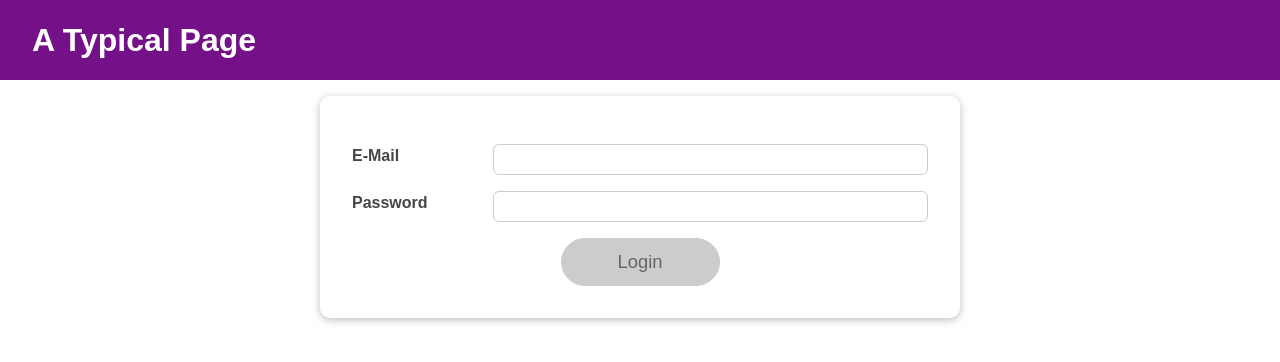
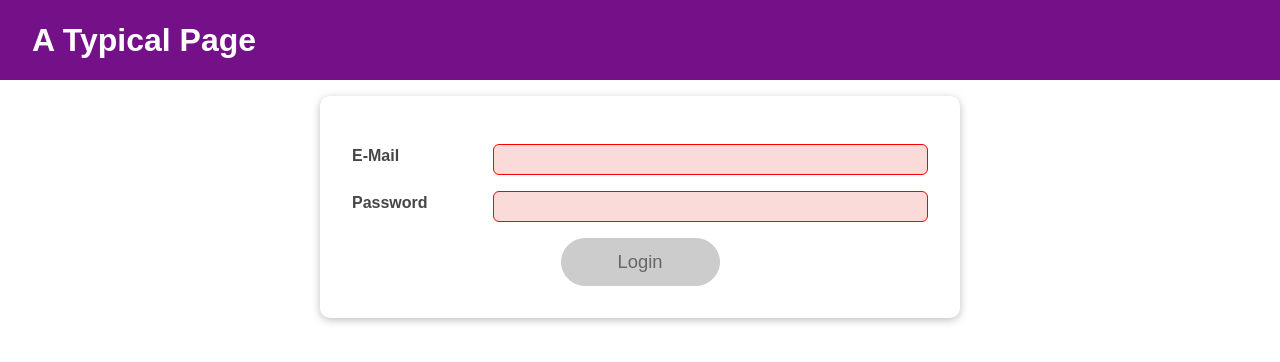
Before and after one commit to fburaktrd/react-udemy, a React (Create React App) app in the folder Reducers-ContextAPI-useEffect/: page / in a window 1280 px wide. Shown: the top 362 px of the page. Built offline with nearby package versions, Linux system fonts and the light colour scheme.

Commit message:
used useReducer Hook

```diff
--- a/Reducers-ContextAPI-useEffect/src/components/Login/Login.js
+++ b/Reducers-ContextAPI-useEffect/src/components/Login/Login.js
@@ -1,49 +1,85 @@
-import React, { useState,useEffect } from 'react';
+import React, { useState,useEffect,useReducer} from 'react';
 
 import Card from '../UI/Card/Card';
 import classes from './Login.module.css';
 import Button from '../UI/Button/Button';
 
+const emailReducer = (state, action) =>{
+  if(action.type === 'USER_INPUT'){
+    return {value: action.val, isValid: action.val.includes('@') };
+  }
+  if(action.type === 'INPUT_BLUR'){
+    return {value:state.value, isValid:state.value.includes('@')};
+  }
+  return {value:'', isValid: false};
+};
+
+const passwordReducer = (state,action) => {
+
+  if(action.type === 'USER_INPUT'){
+    return {value: action.val, isValid: action.val.trim().length > 6 };
+  }
+  if(action.type === 'INPUT_BLUR'){
+    return {value:state.value, isValid:state.value.trim().length > 6};
+  }
+  return {value:'', isValid: false};
+};
+
 const Login = (props) => {
-  const [enteredEmail, setEnteredEmail] = useState('');
-  const [emailIsValid, setEmailIsValid] = useState();
-  const [enteredPassword, setEnteredPassword] = useState('');
-  const [passwordIsValid, setPasswordIsValid] = useState();
+  // const [enteredEmail, setEnteredEmail] = useState('');
+  // const [emailIsValid, setEmailIsValid] = useState();
+  // const [enteredPassword, setEnteredPassword] = useState('');
+  // const [passwordIsValid, setPasswordIsValid] = useState();
   const [formIsValid, setFormIsValid] = useState(false);
 
+  const [emailState,dispatchEmail] = useReducer(emailReducer,{value: '', isValid:false});
 
-  useEffect(() => {
-    const identifier = setTimeout(()=>{
-      console.log('Checking form validity!');
-      setFormIsValid(
-        enteredEmail.includes('@') && enteredPassword.trim().length > 6
-      );
-    },500)
-    return () => {
-      console.log('CLEANUP');
-      clearTimeout(identifier);
-    };
-  }, [enteredEmail,enteredPassword]);
+  const [passwordState,dispatchPass] = useReducer(passwordReducer,{value: '', isValid: false});
+
+  // useEffect(() => {
+  //   const identifier = setTimeout(()=>{
+  //     console.log('Checking form validity!');
+  //     setFormIsValid(
+  //       enteredEmail.includes('@') && enteredPassword.trim().length > 6
+  //     );
+  //   },500)
+  //   return () => {
+  //     console.log('CLEANUP');
+  //     clearTimeout(identifier);
+  //   };
+  // }, [enteredEmail,enteredPassword]);
 
   const emailChangeHandler = (event) => {
-    setEnteredEmail(event.target.value);
+    // setEnteredEmail(event.target.value);
+    dispatchEmail({type: 'USER_INPUT', val: event.target.value});
+
+    setFormIsValid(
+      event.target.value.includes('@') && passwordState.value.trim().length > 6
+    );
   };
 
+
   const passwordChangeHandler = (event) => {
-    setEnteredPassword(event.target.value);
+    // setEnteredPassword(event.target.value);
+    dispatchPass({type: 'USER_INPUT', val:event.target.value});
+    setFormIsValid(
+      emailState.isValid && event.target.value.trim().length > 6
+    );
   };
 
   const validateEmailHandler = () => {
-    setEmailIsValid(enteredEmail.includes('@'));
+    // setEmailIsValid(emailState.isValid);
+    dispatchEmail({type: 'INPUT_BLUR'});
   };
 
   const validatePasswordHandler = () => {
-    setPasswordIsValid(enteredPassword.trim().length > 6);
+    // setPasswordIsValid(passwordState.isValid);
+    dispatchPass({type: 'INPUT_BLUR'});
   };
 
   const submitHandler = (event) => {
     event.preventDefault();
-    props.onLogin(enteredEmail, enteredPassword);
+    props.onLogin(emailState.value, passwordState.value);
   };
 
   return (
@@ -51,28 +87,28 @@ const Login = (props) => {
       <form onSubmit={submitHandler}>
         <div
           className={`${classes.control} ${
-            emailIsValid === false ? classes.invalid : ''
+            emailState.isValid === false ? classes.invalid : ''
           }`}
         >
           <label htmlFor="email">E-Mail</label>
           <input
             type="email"
             id="email"
-            value={enteredEmail}
+            value={emailState.value}
             onChange={emailChangeHandler}
             onBlur={validateEmailHandler}
           />
         </div>
         <div
           className={`${classes.control} ${
-            passwordIsValid === false ? classes.invalid : ''
+            passwordState.isValid === false ? classes.invalid : ''
           }`}
         >
           <label htmlFor="password">Password</label>
           <input
             type="password"
             id="password"
-            value={enteredPassword}
+            value={passwordState.value}
             onChange={passwordChangeHandler}
             onBlur={validatePasswordHandler}
           />
```
